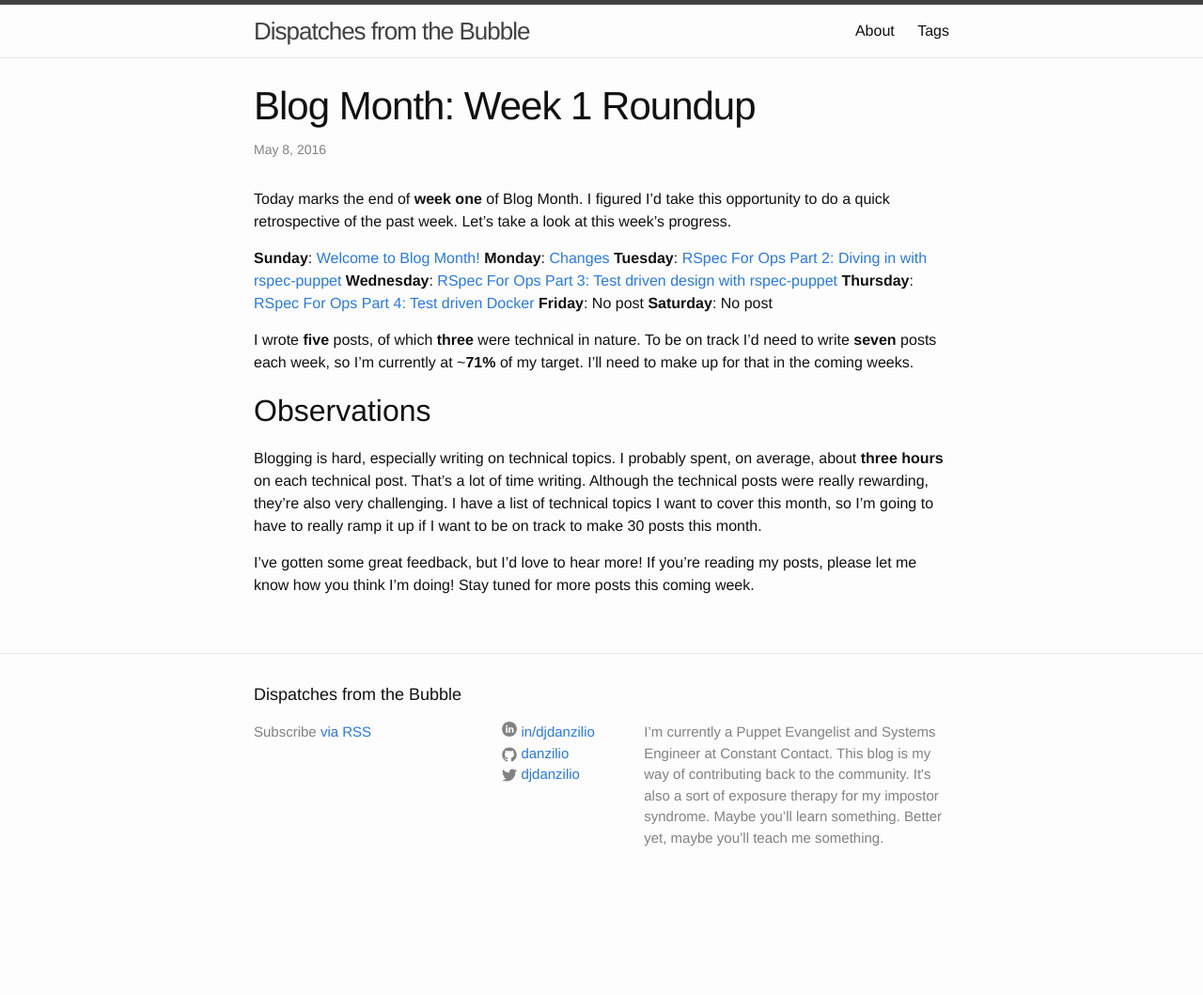
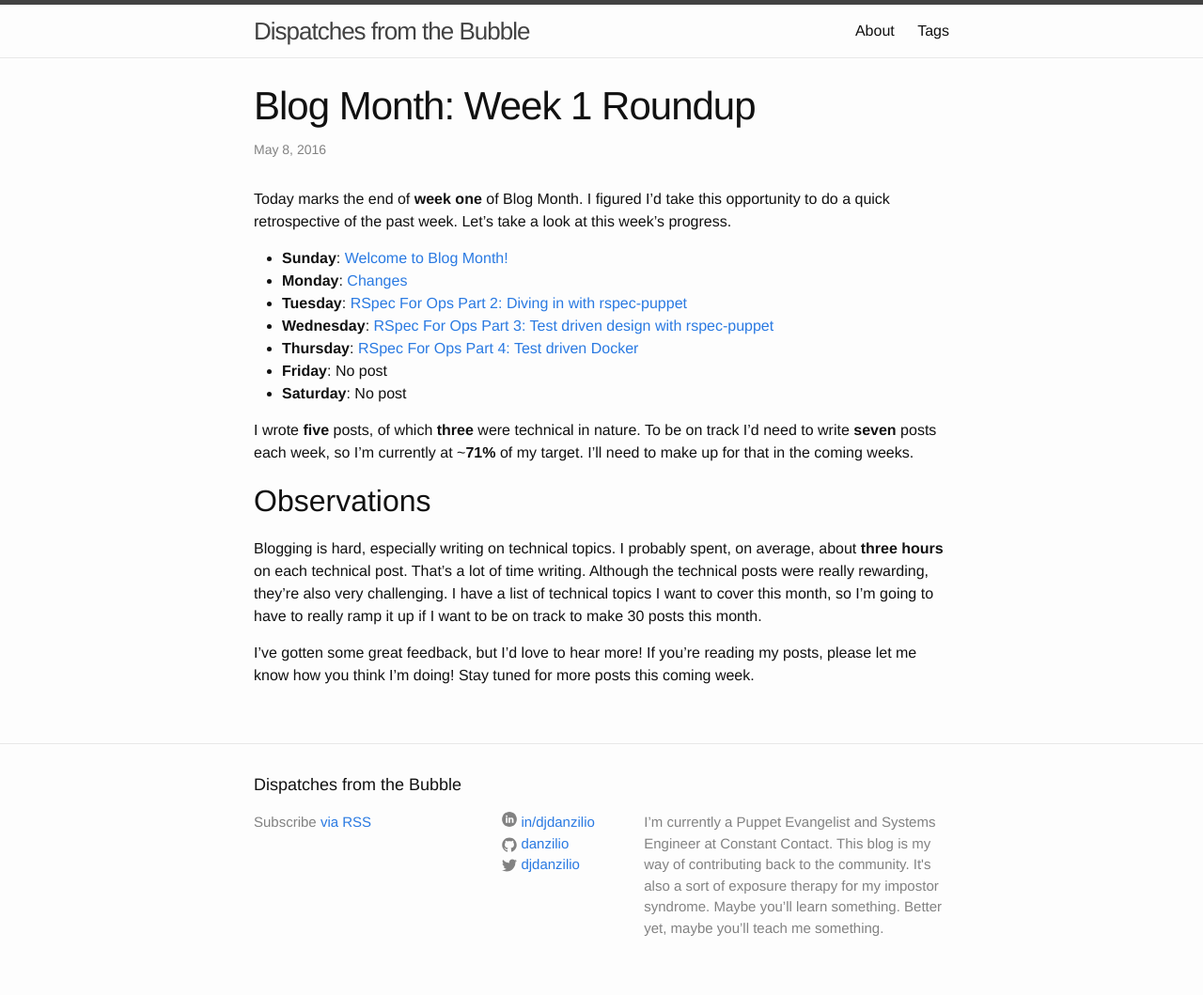
Before and after one commit to danzilio/danzilio.github.io, a Jekyll site: the page built from _posts/2016-05-08-blogmonth-week-one-roundup.md, in a window 1280 px wide. Shown: the whole page at 94% size. Built offline with Jekyll 4.4.1, drawn with Linux system fonts in a browser that asks for light colours; comment, search, counter and statistics services are not loaded; before the commit the page ends 963 px from its top, so only the background shows below that.

Commit message:
Formatting

```diff
--- a/_posts/2016-05-08-blogmonth-week-one-roundup.md
+++ b/_posts/2016-05-08-blogmonth-week-one-roundup.md
@@ -11,13 +11,13 @@ comments: true
 
 Today marks the end of **week one** of Blog Month. I figured I'd take this opportunity to do a quick retrospective of the past week. Let's take a look at this week's progress.
 
-**Sunday**: [Welcome to Blog Month!](http://blog.danzil.io/2016/05/01/welcome-to-blog-month.html)
-**Monday**: [Changes](http://blog.danzil.io/2016/05/02/changes.html)
-**Tuesday**: [RSpec For Ops Part 2: Diving in with rspec-puppet](http://blog.danzil.io/2016/05/03/rspec-for-ops-rspec-puppet.html)
-**Wednesday**: [RSpec For Ops Part 3: Test driven design with rspec-puppet](http://blog.danzil.io/2016/05/04/rspec-for-ops-test-driven-design.html)
-**Thursday**: [RSpec For Ops Part 4: Test driven Docker](http://blog.danzil.io/2016/05/05/rspec-for-ops-test-driven-docker.html)
-**Friday**: No post
-**Saturday**: No post
+- **Sunday**: [Welcome to Blog Month!](http://blog.danzil.io/2016/05/01/welcome-to-blog-month.html)
+- **Monday**: [Changes](http://blog.danzil.io/2016/05/02/changes.html)
+- **Tuesday**: [RSpec For Ops Part 2: Diving in with rspec-puppet](http://blog.danzil.io/2016/05/03/rspec-for-ops-rspec-puppet.html)
+- **Wednesday**: [RSpec For Ops Part 3: Test driven design with rspec-puppet](http://blog.danzil.io/2016/05/04/rspec-for-ops-test-driven-design.html)
+- **Thursday**: [RSpec For Ops Part 4: Test driven Docker](http://blog.danzil.io/2016/05/05/rspec-for-ops-test-driven-docker.html)
+- **Friday**: No post
+- **Saturday**: No post
 
 I wrote **five** posts, of which **three** were technical in nature. To be on track I'd need to write **seven** posts each week, so I'm currently at ~**71%** of my target. I'll need to make up for that in the coming weeks.
 
```
